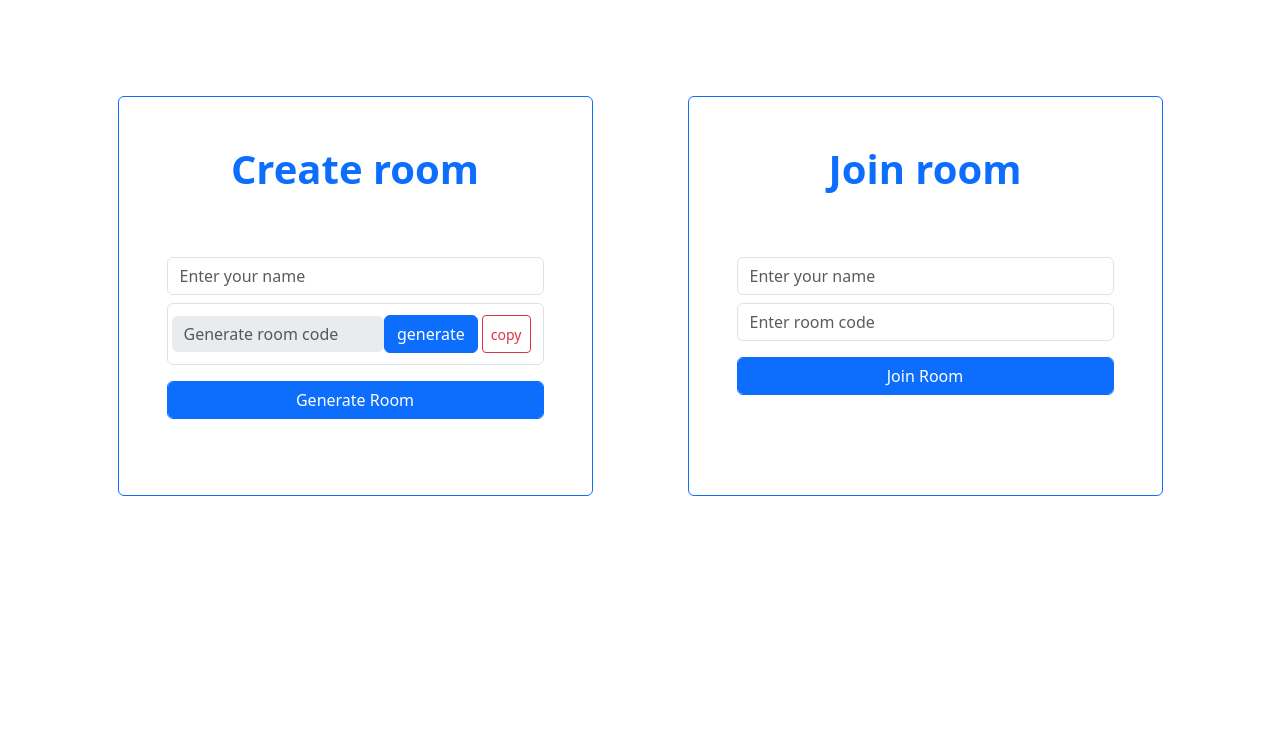
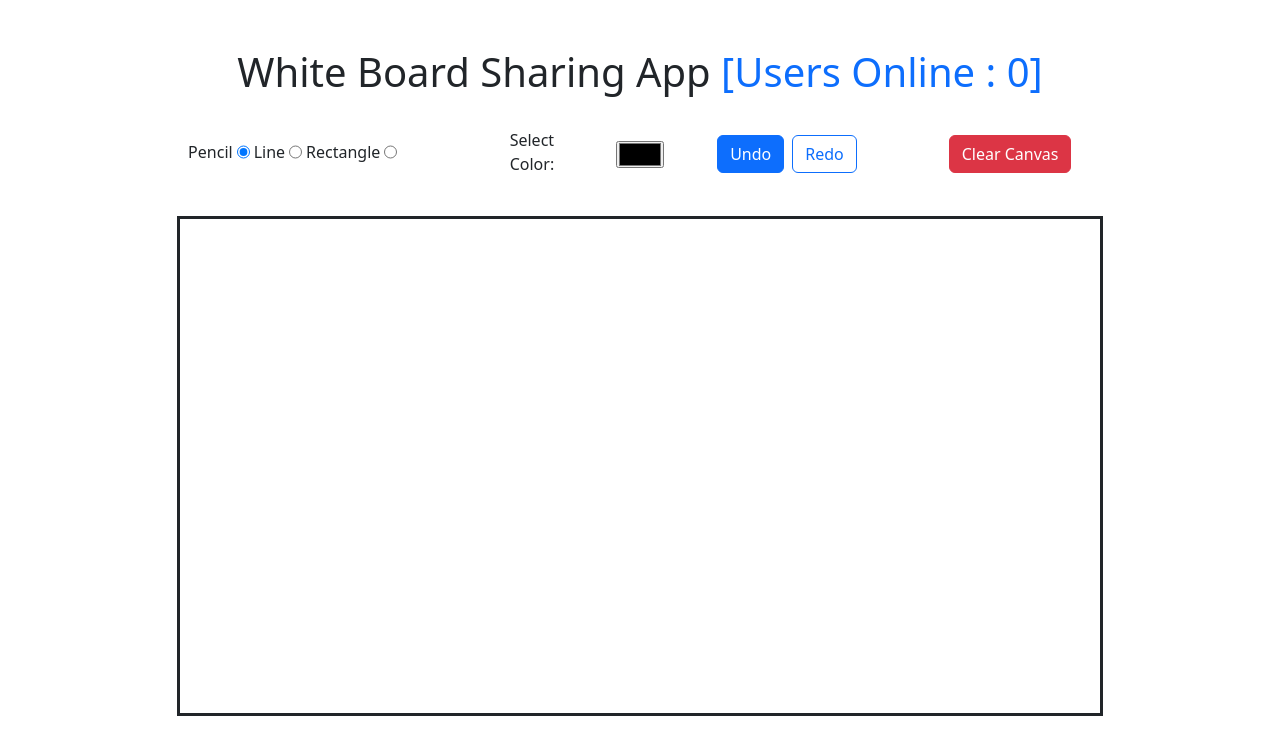
Before and after one commit to Nev1L-69/Collaborative-Drawing-WebSite, a React (Vite) app in the folder frontend/: page /1 in a window 1280 px wide. Shown: the top 754 px of the page. Built offline with nearby package versions, Linux system fonts and the light colour scheme.

Commit message:
Room-page+whiteboard

```diff
--- a/frontend/src/App.jsx
+++ b/frontend/src/App.jsx
@@ -1,12 +1,22 @@
-import Forms from "./components/Forms";
 
+import {BrowserRouter, Routes, Route} from "react-router-dom"
 
 import './App.css'
+
+import Forms from "./components/Forms";
+import RoomPage from "./pages/RoomPage";
 
 const App = () => {
   return (
       <div className='container'>
-        <Forms />
+        <BrowserRouter>
+          <Routes>
+            <Route path="/" element={<Forms />} />
+            <Route path="/:roomId" element={<RoomPage />} />
+
+          </Routes>
+        </BrowserRouter>
+
         </div>
   )
 }
--- a/frontend/src/components/Whiteboard/index.jsx
+++ b/frontend/src/components/Whiteboard/index.jsx
@@ -0,0 +1,7 @@
+
+const WhiteBoard = () => {
+  return (
+    <canvas className="border border-dark border-3 h-100 w-100"></canvas>
+  )
+}
+export default WhiteBoard;
--- a/frontend/src/pages/RoomPage/index.css
+++ b/frontend/src/pages/RoomPage/index.css
@@ -0,0 +1,3 @@
+.canvas_box{
+    height: 500px;
+}
--- a/frontend/src/pages/RoomPage/index.jsx
+++ b/frontend/src/pages/RoomPage/index.jsx
@@ -0,0 +1,81 @@
+import {useState} from "react"
+
+import "./index.css";
+import WhiteBoard from "../../components/Whiteboard";
+
+const RoomPage = () => {
+
+    const [tool, setTool] = useState("pencil");
+    const [color, setColor] = useState("black")
+
+  return (
+    <div className="row">
+        <h1 className="text-center py-4 pt-5">White Board Sharing App {" "}
+            <span className="text-primary">[Users Online : 0]</span>
+        </h1>
+        <div className="col-md-10 mb-3 d-flex mx-auto align-items-center justify-content-center">
+            <div className="d-flex col-md-3 gap-1 justify-content-center me-5">
+                <div className="d-flex gap-1">
+                    <label htmlFor="pencil">Pencil</label>
+                    <input
+                        type="radio"
+                        name="tool"
+                        value="pencil"
+                        id="pencil"
+                        checked={tool === "pencil"}
+                        onChange={(e) => setTool(e.target.value) }
+                    />
+                </div>
+                <div className="d-flex gap-1">
+                    <label htmlFor="line">Line</label>
+                    <input
+                        type="radio"
+                        name="tool"
+                        value="line"
+                        id="line"
+                        checked={tool === "line"}
+                        onChange={(e) => setTool(e.target.value) }
+                    />
+                </div>
+                <div className="d-flex gap-1">
+                    <label htmlFor="rect">Rectangle</label>
+                    <input
+                        type="radio"
+                        name="tool"
+                        value="rect"
+                        id="rect"
+                        checked={tool === "rect"}
+                        onChange={(e) => setTool(e.target.value) }
+                    />
+                </div>
+            </div>
+            <div className="col-md-2 mx-auto ">
+                <div className="d-flex align-items-center justify-content-center">
+                    <label htmlFor="color">Select Color:</label>
+                    <input
+                        type="color"
+                        id="color"
+                        className="mt-1 ms-3"
+                        value={color}
+                        onChange={(e) => setColor(e.target.value)}
+                    />
+                </div>
+
+            </div>
+            <div className="col-md-3 d-flex gap-2">
+                <button className="btn btn-primary mt-1">Undo</button>
+                <button className="btn btn-outline-primary mt-1">Redo</button>
+            </div>
+            <div className="col-md-2">
+                <button className="btn btn-danger mt-1">Clear Canvas</button>
+
+            </div>
+        </div>
+
+        <div className="col-md-10 mx-auto mt-4 canvas_box">
+            <WhiteBoard/>
+        </div>
+    </div>
+  )
+}
+export default RoomPage
```
Also changed, not shown: frontend/src/main.jsx (+5 -5 lines).
